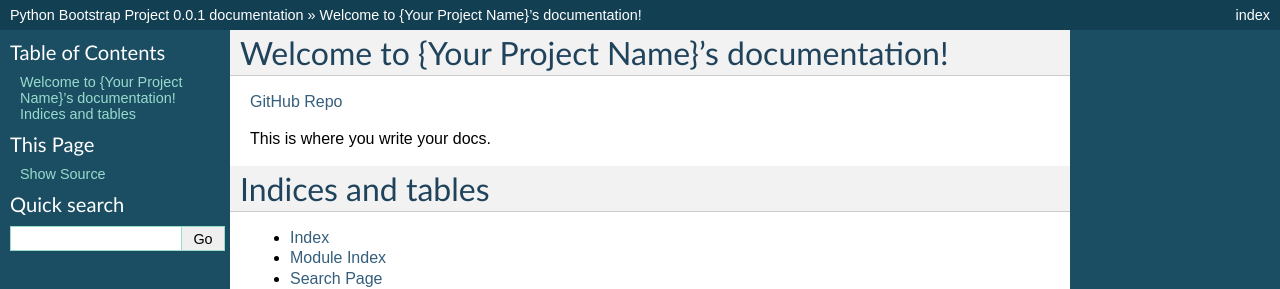
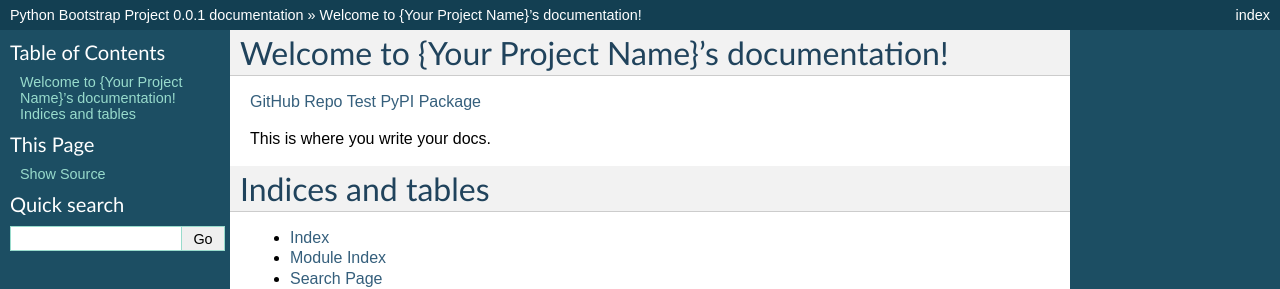
Before and after one commit to tbarlow12/python-bootstrap, a Sphinx documentation site: the page built from docs/source/index.rst, in a window 1280 px wide. Shown: the top 289 px of the page. Built offline with Sphinx 7.4.7, drawn with Linux system fonts in a browser that asks for light colours; pages that are not in the unit, such as notebooks, are missing from menus.

Commit message:
add link to test pypi package

```diff
--- a/docs/source/index.rst
+++ b/docs/source/index.rst
@@ -7,6 +7,7 @@ Welcome to {Your Project Name}'s documentation!
 ==================================================
 
 `GitHub Repo <https://github.com/tbarlow12/python-bootstrap>`_
+`Test PyPI Package <https://test.pypi.org/project/bootstrap-example-package/>`_
 
 This is where you write your docs.
 
```
